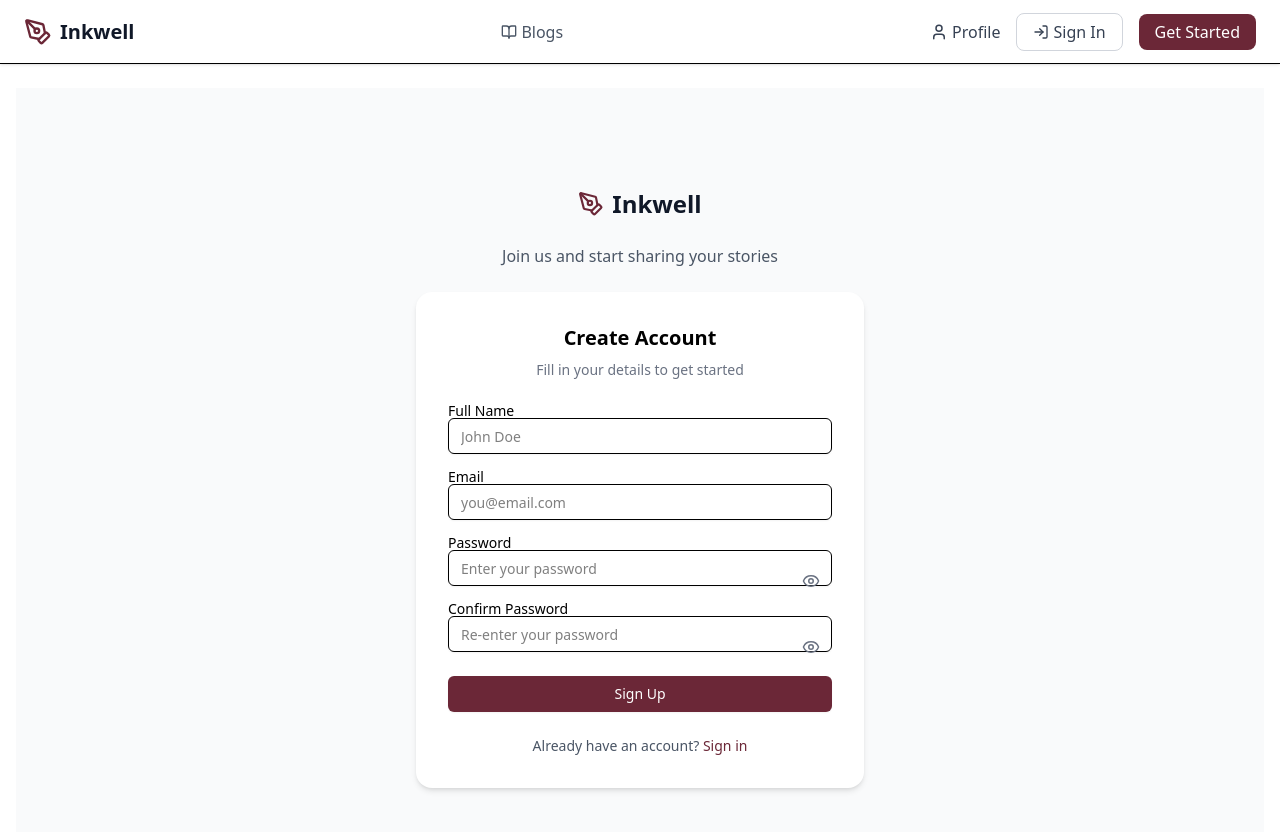
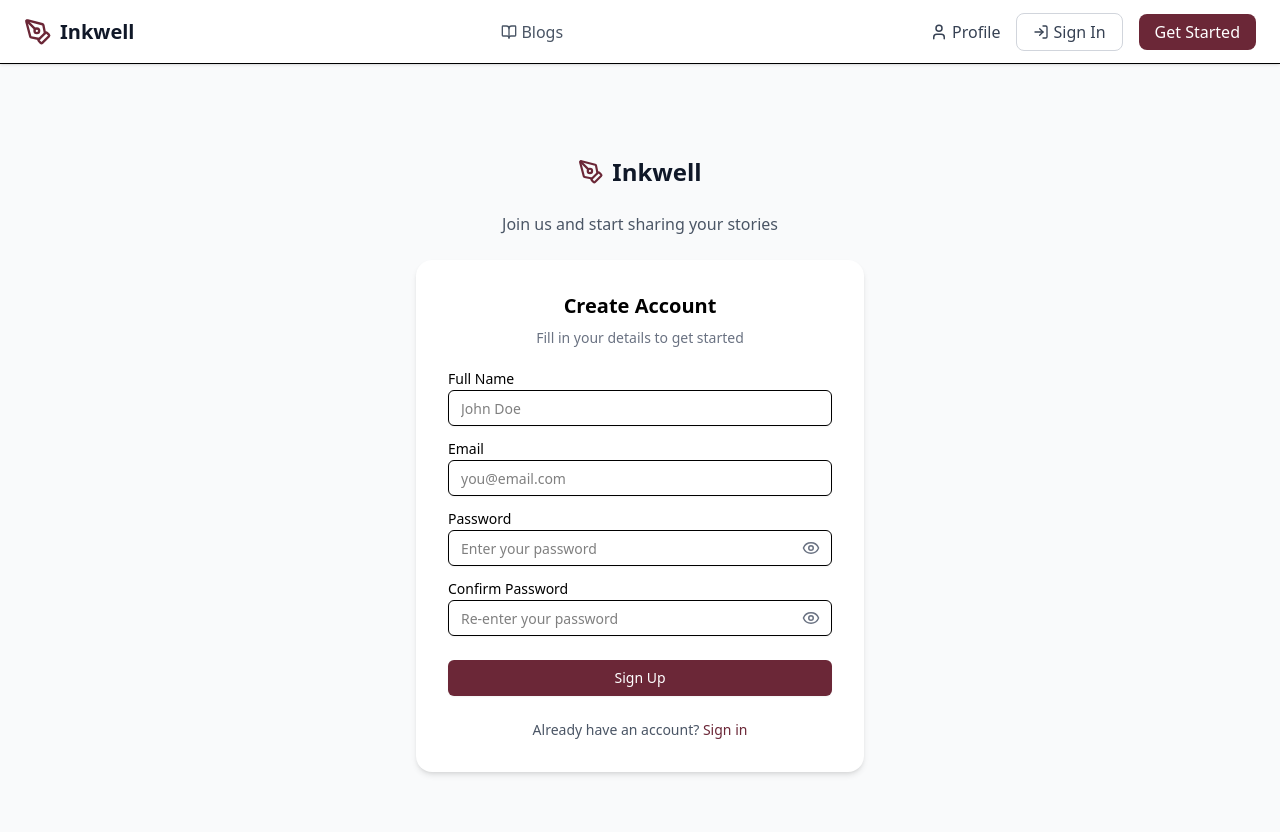
Before and after one commit to afeefakvt/Inkwell, a Next.js app in the folder frontend/: page /signup in a window 1280 px wide. Shown: the top 832 px of the page. Built offline with nearby package versions, Linux system fonts and the light colour scheme; no server answers.

Commit message:
fix: UI alligning issue in login and signup page

```diff
--- a/frontend/app/(auth)/login/page.tsx
+++ b/frontend/app/(auth)/login/page.tsx
@@ -60,7 +60,8 @@ export default function LoginPage() {
           </p>
 
           <div className="mb-4">
-            <Label>Email</Label>
+            <Label className="mb-1 block">Email</Label>
+            <div className="flex items-center relative">
               <Input
                 type="email"
                 name="email"
@@ -68,27 +69,34 @@ export default function LoginPage() {
                 onChange={handleChange}
                 placeholder="you@email.com"
                 required
+                className="pr-10 focus:outline-none focus:ring-2 focus:ring-[#6b2737] focus:border-transparent"
               />
             </div>
+          </div>
 
-          <div className="mb-4 relative">
-            <Label>Password</Label>
+          <div className="mb-4">
+            <Label htmlFor="password" className="mb-1 block">
+              Password
+            </Label>
+            <div className="flex items-center relative">
               <Input
+                id="password"
                 type={showPassword ? "text" : "password"}
                 name="password"
                 value={formData.password}
                 onChange={handleChange}
                 placeholder="Enter your password"
-              className="pr-10"
                 required
+                className="pr-10 focus:outline-none focus:ring-2 focus:ring-[#6b2737] focus:border-transparent"
               />
               <button
                 type="button"
                 onClick={() => setShowPassword(!showPassword)}
-              className="absolute right-3 top-9 text-gray-500 hover:text-gray-700"
+                className="absolute right-3 text-gray-500 hover:text-gray-700"
               >
                 {showPassword ? <EyeOff size={18} /> : <Eye size={18} />}
               </button>
+            </div>
           </div>
 
           <div className="flex justify-end mb-6">
--- a/frontend/app/(auth)/signup/page.tsx
+++ b/frontend/app/(auth)/signup/page.tsx
@@ -51,7 +51,6 @@ export default function SignupPage() {
 
   return (
     <div className="flex flex-col items-center justify-center min-h-screen bg-gray-50 px-4">
-      {/* Logo & Heading */}
       <div className="flex items-center gap-2 mb-6">
         <PenTool className="text-[#6b2737]" size={26} />
         <h1 className="text-2xl font-bold text-gray-900">Inkwell</h1>
@@ -59,7 +58,6 @@ export default function SignupPage() {
 
       <p className="text-gray-600 mb-6">Join us and start sharing your stories</p>
 
-      {/* Card */}
       <div className="w-full max-w-md bg-white rounded-2xl shadow-md p-8">
         <form onSubmit={handleSubmit}>
           <h2 className="text-xl font-semibold text-center mb-2">Create Account</h2>
@@ -67,22 +65,21 @@ export default function SignupPage() {
             Fill in your details to get started
           </p>
 
-          {/* Name */}
           <div className="mb-4">
-            <Label>Full Name</Label>
+            <Label className="mb-1 block">Full Name</Label>
             <Input
               type="text"
-              name="fullName"
+              name="name"
               value={formData.name}
               onChange={handleChange}
               placeholder="John Doe"
               required
+              className="focus:outline-none focus:ring-2 focus:ring-[#6b2737] focus:border-transparent"
             />
           </div>
 
-          {/* Email */}
           <div className="mb-4">
-            <Label>Email</Label>
+            <Label className="mb-1 block">Email</Label>
             <Input
               type="email"
               name="email"
@@ -90,55 +87,58 @@ export default function SignupPage() {
               onChange={handleChange}
               placeholder="you@email.com"
               required
+              className="focus:outline-none focus:ring-2 focus:ring-[#6b2737] focus:border-transparent"
             />
           </div>
 
-          {/* Password */}
-          <div className="mb-4 relative">
-            <Label>Password</Label>
+          <div className="mb-4">
+            <Label htmlFor="password" className="mb-1 block">Password</Label>
+            <div className="flex items-center relative">
               <Input
+                id="password"
                 type={showPassword ? "text" : "password"}
                 name="password"
                 value={formData.password}
                 onChange={handleChange}
                 placeholder="Enter your password"
-              className="pr-10"
                 required
+                className="pr-10 focus:outline-none focus:ring-2 focus:ring-[#6b2737] focus:border-transparent"
               />
               <button
                 type="button"
                 onClick={() => setShowPassword(!showPassword)}
-              className="absolute right-3 top-9 text-gray-500 hover:text-gray-700"
+                className="absolute right-3 text-gray-500 hover:text-gray-700"
               >
                 {showPassword ? <EyeOff size={18} /> : <Eye size={18} />}
               </button>
             </div>
+          </div>
 
-          {/* Confirm Password */}
-          <div className="mb-6 relative">
-            <Label>Confirm Password</Label>
+          <div className="mb-6">
+            <Label htmlFor="confirmPassword" className="mb-1 block">Confirm Password</Label>
+            <div className="flex items-center relative">
               <Input
+                id="confirmPassword"
                 type={showConfirmPassword ? "text" : "password"}
                 name="confirmPassword"
                 value={formData.confirmPassword}
                 onChange={handleChange}
                 placeholder="Re-enter your password"
-              className="pr-10"
                 required
+                className="pr-10 focus:outline-none focus:ring-2 focus:ring-[#6b2737] focus:border-transparent"
               />
               <button
                 type="button"
                 onClick={() => setShowConfirmPassword(!showConfirmPassword)}
-              className="absolute right-3 top-9 text-gray-500 hover:text-gray-700"
+                className="absolute right-3 text-gray-500 hover:text-gray-700"
               >
                 {showConfirmPassword ? <EyeOff size={18} /> : <Eye size={18} />}
               </button>
             </div>
+          </div>
 
-          {/* Error Message */}
           {error && <p className="text-red-500 text-sm mb-4">{error}</p>}
 
-          {/* Sign Up Button */}
           <Button
             type="submit"
             disabled={loading}
@@ -147,8 +147,6 @@ export default function SignupPage() {
             {loading ? "Registering..." : "Sign Up"}
           </Button>
         </form>
-
-        {/* Footer */}
         <p className="text-center text-sm text-gray-600 mt-6">
           Already have an account?{" "}
           <a href="/login" className="text-[#6b2737] hover:underline">
--- a/frontend/app/layout.tsx
+++ b/frontend/app/layout.tsx
@@ -18,7 +18,7 @@ export default function RootLayout({
       <body className="bg-white text-black">
         <ReduxProvider>
           <Navbar />
-          <main className="max-w-7xl mx-auto px-4 py-6">{children}</main>
+          {children}
         </ReduxProvider>
       </body>
     </html>
--- a/frontend/app/page.tsx
+++ b/frontend/app/page.tsx
@@ -4,7 +4,7 @@ import Footer from "@/components/Footer"
 
 export default function LandingPage() {
   return (
-    <main className="flex flex-col">
+    <main className="flex flex-col w-full">
       <Hero />
       <Features />
       <Footer/>
```
Also changed, not shown: frontend/components/Navbar.tsx (line endings or trailing spaces). Lines whose indentation alone changed are shown as unchanged.
